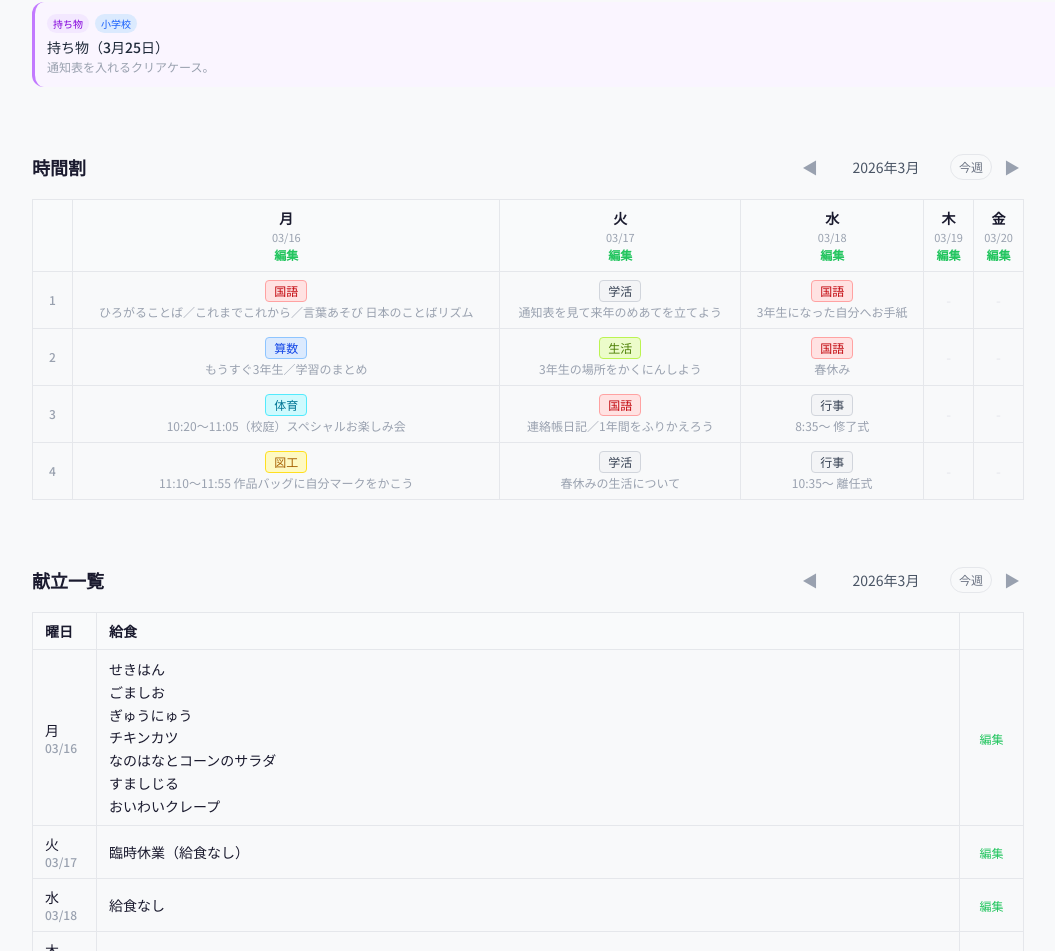
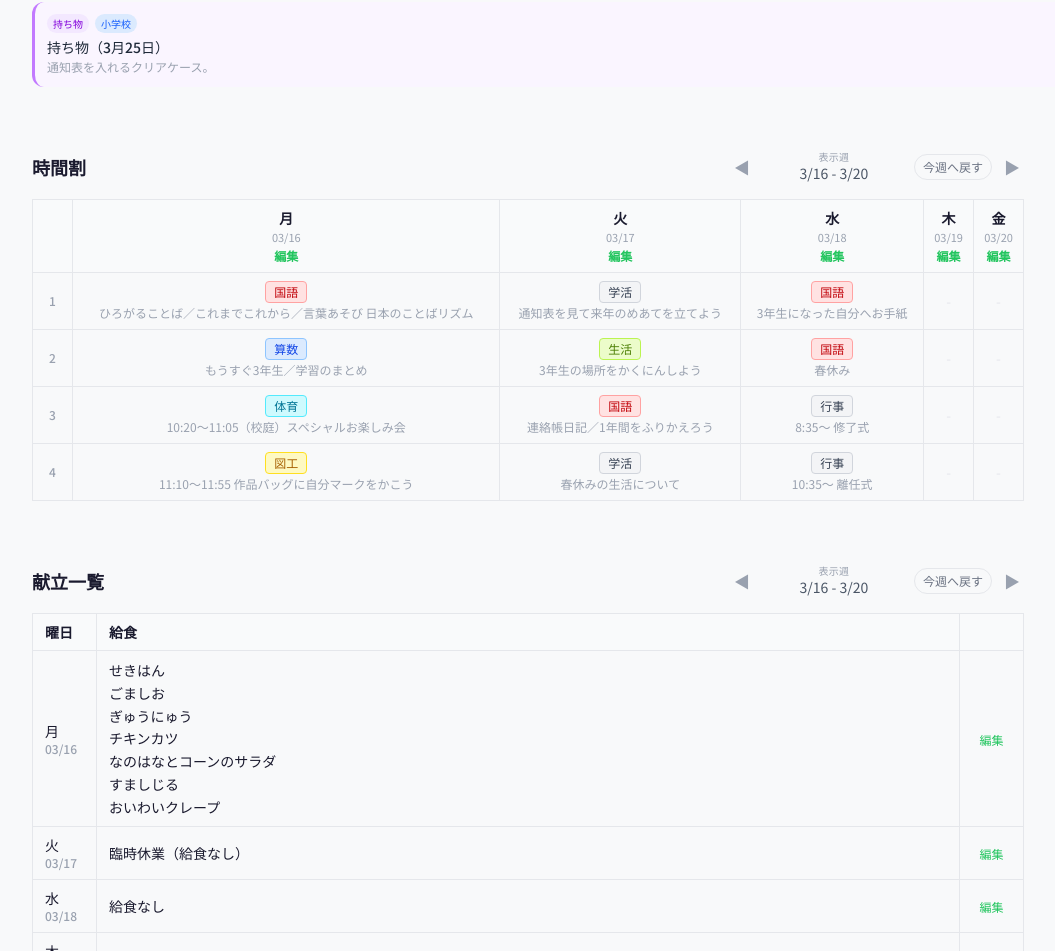
Before and after one commit to tono55/message-board, a Next.js app: page / in a window 1280 px wide. Shown: the part 3219-4170 px from the top of the page, without its empty margins (112-1167 px from the left). Built offline with nearby package versions, Linux system fonts and the light colour scheme.

Commit message:
Clarify displayed week labels

```diff
--- a/components/MealMenuSection.tsx
+++ b/components/MealMenuSection.tsx
@@ -25,11 +25,9 @@ export default function MealMenuSection({ menus, mode, baseDate, onNavigateWeek,
   const weekLabel = (() => {
     const first = weekDates[0].date;
     const last = weekDates[4].date;
-    const fy = first.getFullYear();
-    const fm = first.getMonth() + 1;
-    const em = last.getMonth() + 1;
-    if (fm !== em) return `${fy}年${fm}月〜${em}月`;
-    return `${fy}年${fm}月`;
+    const firstLabel = `${first.getMonth() + 1}/${first.getDate()}`;
+    const lastLabel = `${last.getMonth() + 1}/${last.getDate()}`;
+    return `${firstLabel} - ${lastLabel}`;
   })();
 
   return (
@@ -43,12 +41,15 @@ export default function MealMenuSection({ menus, mode, baseDate, onNavigateWeek,
           >
             ◀
           </button>
-          <span className="text-sm text-gray-600 min-w-[7rem] text-center">{weekLabel}</span>
+          <div className="min-w-[9rem] text-center leading-tight">
+            <div className="text-[10px] tracking-wide text-gray-400">表示週</div>
+            <div className="text-sm text-gray-600">{weekLabel}</div>
+          </div>
           <button
             onClick={() => onResetWeek?.()}
             className="text-xs px-2 py-1 rounded-full border border-gray-200 text-gray-500 hover:border-gray-300 hover:text-gray-700 cursor-pointer"
           >
-            今週
+            今週へ戻す
           </button>
           <button
             onClick={() => onNavigateWeek?.(1)}
--- a/components/TimetableSection.tsx
+++ b/components/TimetableSection.tsx
@@ -22,11 +22,9 @@ export default function TimetableSection({ timetable, baseDate, onNavigateWeek,
   const weekLabel = (() => {
     const first = weekDates[0].date;
     const last = weekDates[4].date;
-    const fy = first.getFullYear();
-    const fm = first.getMonth() + 1;
-    const em = last.getMonth() + 1;
-    if (fm !== em) return `${fy}年${fm}月〜${em}月`;
-    return `${fy}年${fm}月`;
+    const firstLabel = `${first.getMonth() + 1}/${first.getDate()}`;
+    const lastLabel = `${last.getMonth() + 1}/${last.getDate()}`;
+    return `${firstLabel} - ${lastLabel}`;
   })();
 
   return (
@@ -40,12 +38,15 @@ export default function TimetableSection({ timetable, baseDate, onNavigateWeek,
           >
             ◀
           </button>
-          <span className="text-sm text-gray-600 min-w-[7rem] text-center">{weekLabel}</span>
+          <div className="min-w-[9rem] text-center leading-tight">
+            <div className="text-[10px] tracking-wide text-gray-400">表示週</div>
+            <div className="text-sm text-gray-600">{weekLabel}</div>
+          </div>
           <button
             onClick={() => onResetWeek?.()}
             className="text-xs px-2 py-1 rounded-full border border-gray-200 text-gray-500 hover:border-gray-300 hover:text-gray-700 cursor-pointer"
           >
-            今週
+            今週へ戻す
           </button>
           <button
             onClick={() => onNavigateWeek?.(1)}
```
